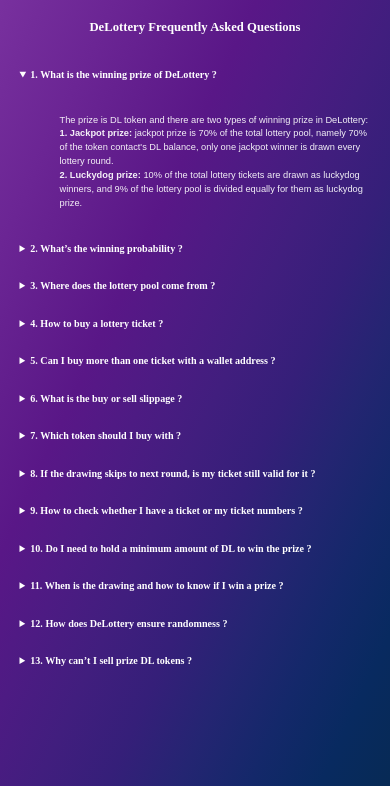
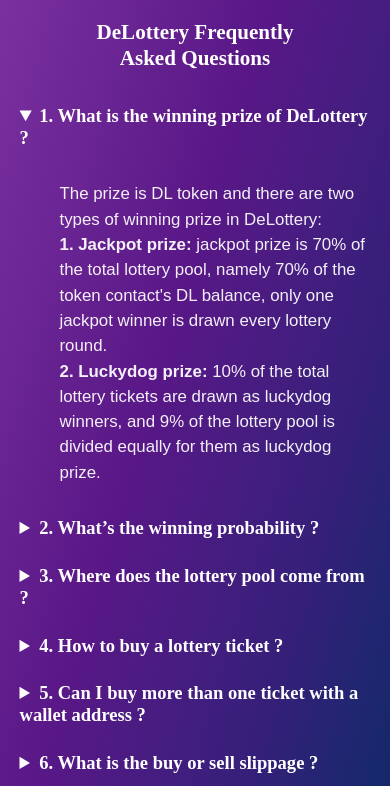
Before and after one commit to DeLottery/website, a plain HTML site: page delottery_qa.html in a window 390 px wide. Both pictures are taken after a click on the heading "1. What is the winning prize of DeLottery ?". Shown: the part 58-844 px from the top of the page. Drawn offline with Linux system fonts and the light colour scheme.

Commit message:
some optimizations

```diff
--- a/delottery_qa.html
+++ b/delottery_qa.html
@@ -26,10 +26,8 @@
       .content {
         padding-top: 1vh;padding-left: 20vw;padding-right: 20vw;padding-bottom: 10vh;width: 60vw;
       }
-      @media screen and (max-width: 800px) {
-        .content {
-          padding-top: 1vh;padding-left: 5vw;padding-right: 5vw;padding-bottom: 5vh;width: 90vw;
-        }
+      .header {
+        padding-top: 1vh;padding-left: 20vw;width: 60vw;font-size: 1.5vmax;font-family: 'Times New Roman', serif;font-weight: bold;color: #fff;text-align: center;
       }
       .title {
         font-family: 'Times New Roman', serif;color: #fff;font-size: 1.2vmax;margin-top: 2vh;font-weight: bold;
@@ -37,13 +35,27 @@
       .detail {
         font-size: 1.1vmax;color: #ffffffee;line-height: 1.5;
       }
+      @media screen and (max-width: 800px) {
+        .content {
+          padding-top: 1vh;padding-left: 5vw;padding-right: 5vw;padding-bottom: 5vh;width: 90vw;
+        }
+        .header {
+          padding-top: 1vh;padding-left: 20vw;width: 60vw;font-size: 2.5vmax;font-family: 'Times New Roman', serif;font-weight: bold;color: #fff;text-align: center;
+        }
+        .title {
+          font-family: 'Times New Roman', serif;color: #fff;font-size: 2.2vmax;margin-top: 2vh;font-weight: bold;
+        }
+        .detail {
+          font-size: 2.0vmax;color: #ffffffee;line-height: 1.5;
+        }
+      }
     </style>
   </head>
   <body onload="main()">
     <div class="top display-flex">
       <a href="./index.html"><img src="./assets/logo.png" style="display:block;width:auto;height:40px;margin-left:5vw;padding-top: 15px;"/></a>
     </div>
-    <div style="padding-top: 1vh;padding-left: 20vw;width: 60vw;font-size: 1.5vmax;font-family: 'Times New Roman', serif;font-weight: bold;color: #fff;text-align: center;">DeLottery Frequently Asked Questions</div>
+    <div class="header">DeLottery Frequently Asked Questions</div>
     <div class="content">
       <details>
         <summary class="title" style="margin-top: 3vh;">1. What is the winning prize of DeLottery ?</summary>
```
Also changed, not shown: index.html (+2 -2 lines).
